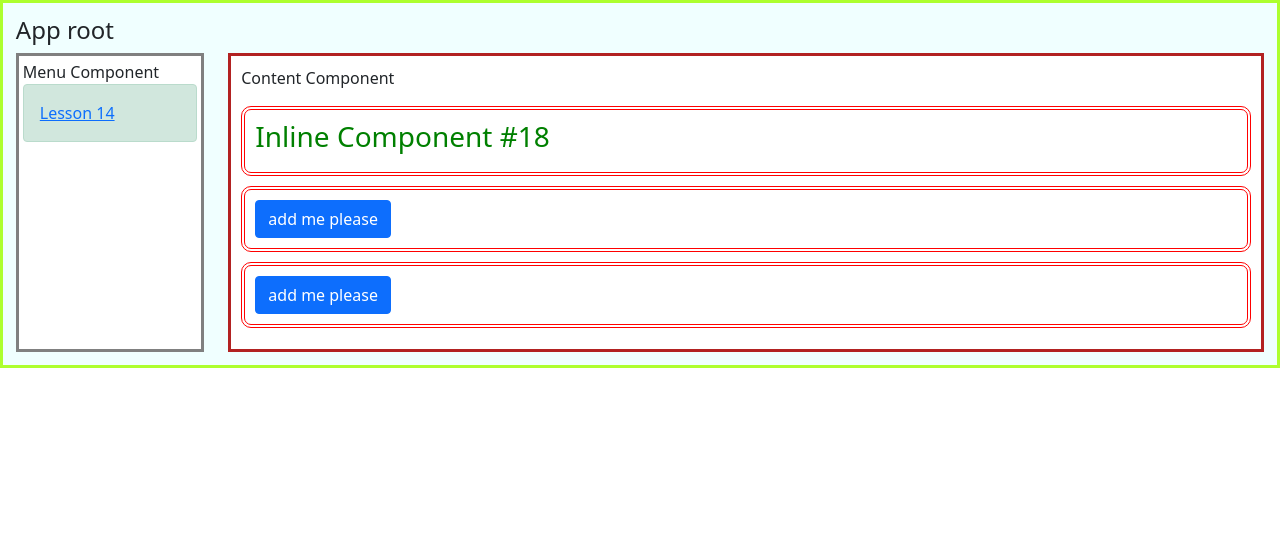
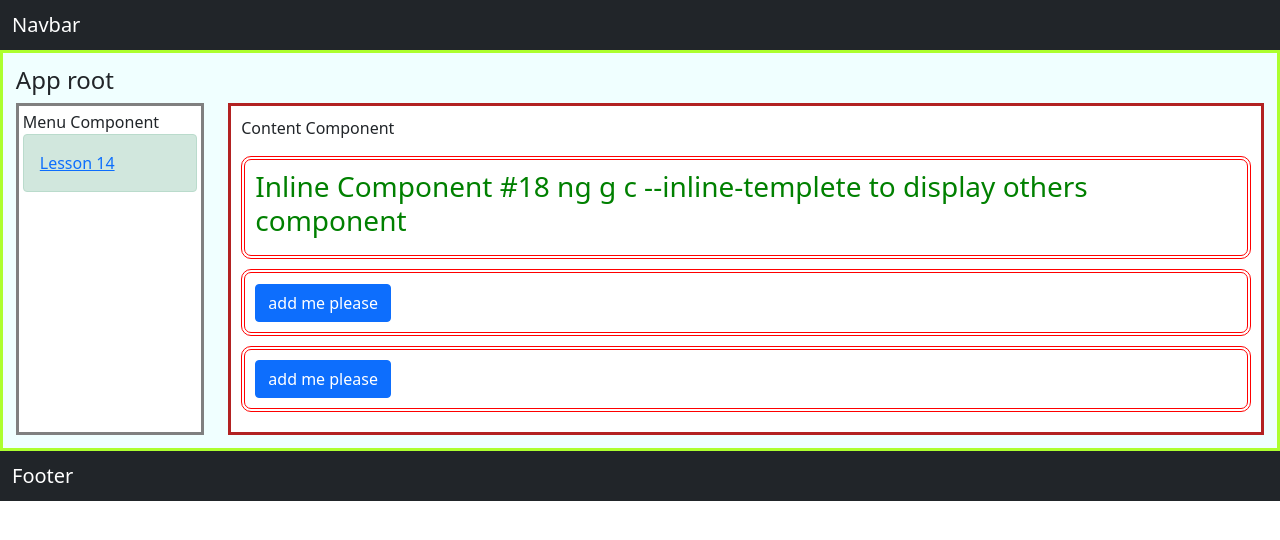
Before and after one commit to TrellixVulnTeam/angulardlakazdego_8Z72, an Angular app: page / in a window 1280 px wide. Shown: the top 540 px of the page. Built offline with nearby package versions, Linux system fonts and the light colour scheme.

Commit message:
added navabr and footer

```diff
--- a/src/app/app.component.html
+++ b/src/app/app.component.html
@@ -1,3 +1,4 @@
+<app-navbar></app-navbar>
 <body>
 
 
@@ -17,3 +18,4 @@
 
 
 </body>
+<app-footer></app-footer>
--- a/src/app/app.module.ts
+++ b/src/app/app.module.ts
@@ -6,13 +6,17 @@ import { AppComponent } from './app.component';
 import { MenuComponent } from './menu/menu.component';
 import { ContentComponent } from './content/content.component';
 import { InlineComponent } from './content/inline/inline.component';
+import { NavbarComponent } from './navbar/navbar.component';
+import { FooterComponent } from './footer/footer.component';
 
 @NgModule({
   declarations: [
     AppComponent,
     MenuComponent,
     ContentComponent,
-    InlineComponent
+    InlineComponent,
+    NavbarComponent,
+    FooterComponent
   ],
   imports: [
     BrowserModule,
--- a/src/app/content/inline/inline.component.ts
+++ b/src/app/content/inline/inline.component.ts
@@ -7,7 +7,7 @@ import { Component, OnInit } from '@angular/core';
 })
 export class InlineComponent implements OnInit {
 
-  title = 'Inline Component #18';
+  title = 'Inline Component #18 ng g c --inline-templete to display others component ';
 
   constructor() { }
 
--- /dev/null
+++ b/src/app/footer/footer.component.css
@@ -0,0 +1,3 @@
+body{
+
+}
--- /dev/null
+++ b/src/app/footer/footer.component.html
@@ -0,0 +1,11 @@
+
+<body>
+    <footer>
+        <nav class="navbar navbar-dark bg-dark">
+            <div class="container-fluid">
+              <span class="navbar-brand mb-0 h1">Footer</span>
+            </div>
+          </nav>
+    </footer>
+
+</body><!-- As a heading -->
--- /dev/null
+++ b/src/app/footer/footer.component.ts
@@ -0,0 +1,15 @@
+import { Component, OnInit } from '@angular/core';
+
+@Component({
+  selector: 'app-footer',
+  templateUrl: './footer.component.html',
+  styleUrls: ['./footer.component.css']
+})
+export class FooterComponent implements OnInit {
+
+  constructor() { }
+
+  ngOnInit(): void {
+  }
+
+}
--- /dev/null
+++ b/src/app/navbar/navbar.component.html
@@ -0,0 +1,6 @@
+<!-- As a heading -->
+<nav class="navbar navbar-dark bg-dark">
+    <div class="container-fluid">
+      <span class="navbar-brand mb-0 h1">Navbar</span>
+    </div>
+  </nav>
--- /dev/null
+++ b/src/app/navbar/navbar.component.ts
@@ -0,0 +1,15 @@
+import { Component, OnInit } from '@angular/core';
+
+@Component({
+  selector: 'app-navbar',
+  templateUrl: './navbar.component.html',
+  styleUrls: ['./navbar.component.css']
+})
+export class NavbarComponent implements OnInit {
+
+  constructor() { }
+
+  ngOnInit(): void {
+  }
+
+}
```
Also changed, not shown: src/app/navbar/navbar.component.css (added).
